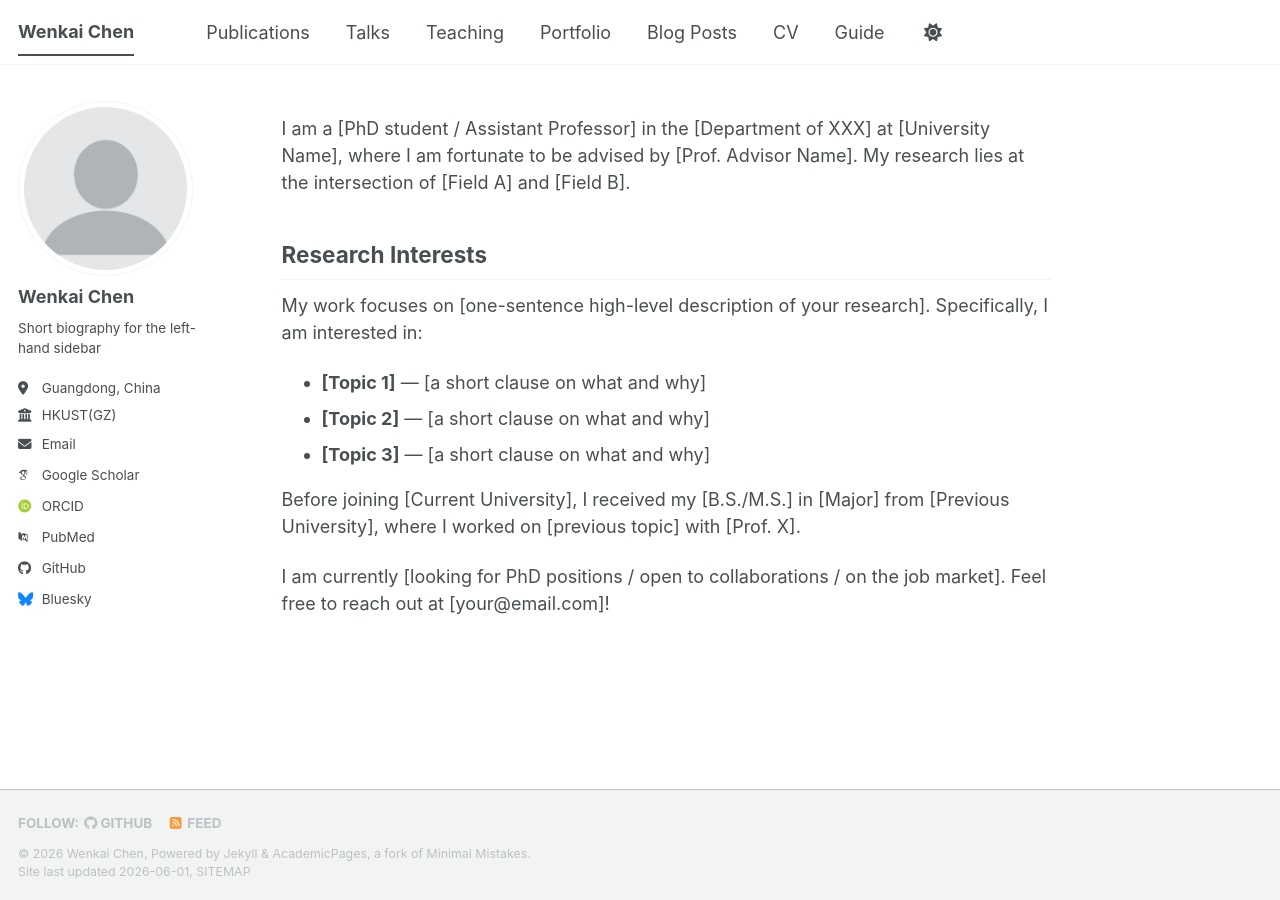
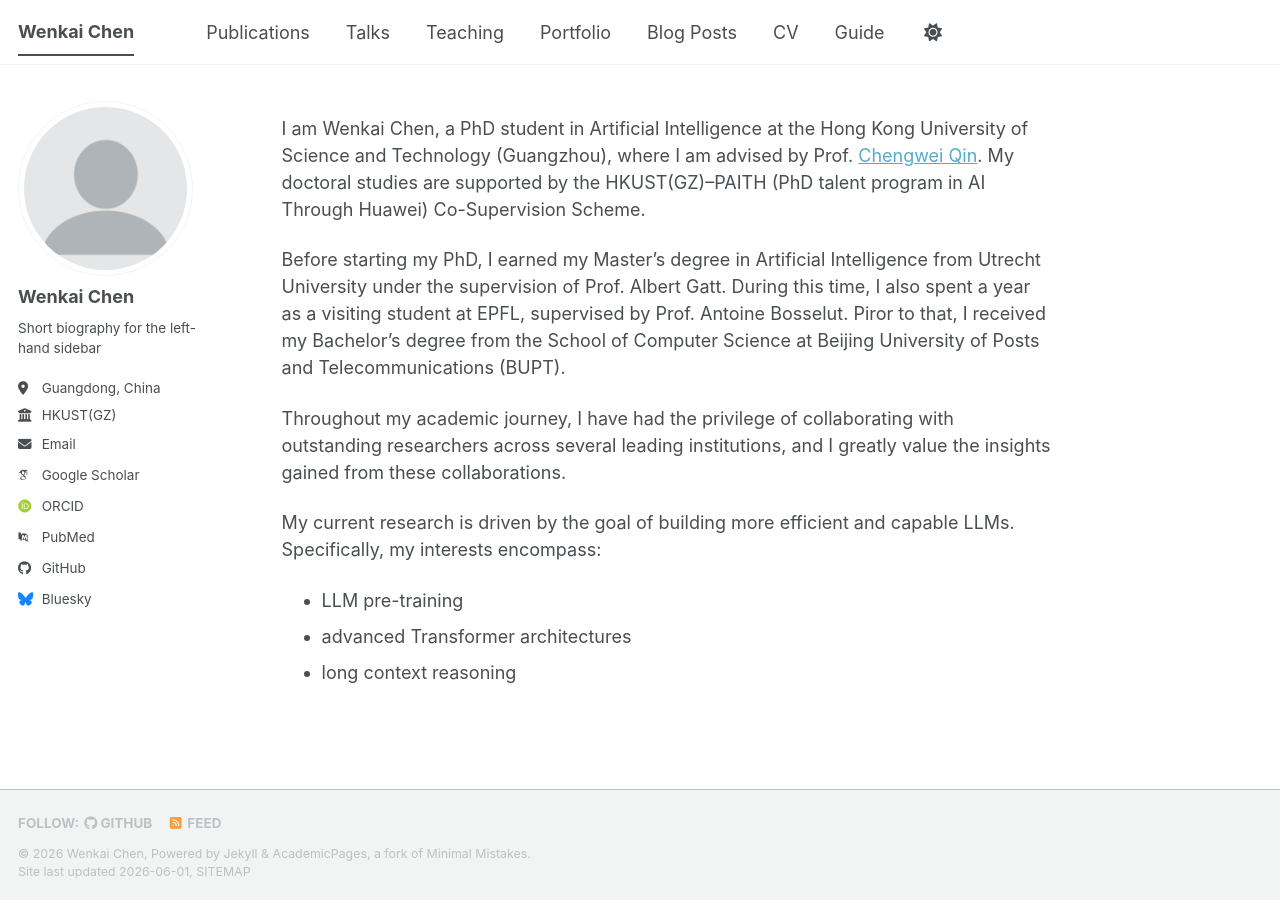
Before and after one commit to WK-Chen/WK-Chen.github.io, a Jekyll site: the page built from _pages/about.md, in a window 1280 px wide. Built offline with Jekyll 4.4.1, drawn with Linux system fonts in a browser that asks for light colours; some web fonts are replaced; a script bundle is joined from its source files by our own code; library files that are not in the unit come from our copies.

Commit message:
Update about.md

```diff
--- a/_pages/about.md
+++ b/_pages/about.md
@@ -7,21 +7,13 @@ redirect_from:
   - /about.html
 ---
 
-I am a [PhD student / Assistant Professor] in the [Department of XXX] at
-[University Name], where I am fortunate to be advised by [Prof. Advisor Name].
-My research lies at the intersection of [Field A] and [Field B].
+I am Wenkai Chen, a PhD student in Artificial Intelligence at the Hong Kong University of Science and Technology (Guangzhou), where I am advised by Prof. [Chengwei Qin](https://qcwthu.github.io/). My doctoral studies are supported by the HKUST(GZ)–PAITH (PhD talent program in AI Through Huawei) Co-Supervision Scheme.
 
-## Research Interests
+Before starting my PhD, I earned my Master's degree in Artificial Intelligence from Utrecht University under the supervision of Prof. Albert Gatt. During this time, I also spent a year as a visiting student at EPFL, supervised by Prof. Antoine Bosselut. Piror to that, I received my Bachelor's degree from the School of Computer Science at Beijing University of Posts and Telecommunications (BUPT).
 
-My work focuses on [one-sentence high-level description of your research].
-Specifically, I am interested in:
+Throughout my academic journey, I have had the privilege of collaborating with outstanding researchers across several leading institutions, and I greatly value the insights gained from these collaborations.
 
-- **[Topic 1]** — [a short clause on what and why]
-- **[Topic 2]** — [a short clause on what and why]
-- **[Topic 3]** — [a short clause on what and why]
-
-Before joining [Current University], I received my [B.S./M.S.] in [Major]
-from [Previous University], where I worked on [previous topic] with [Prof. X].
-
-I am currently [looking for PhD positions / open to collaborations /
-on the job market]. Feel free to reach out at [your@email.com]!
+My current research is driven by the goal of building more efficient and capable LLMs. Specifically, my interests encompass:
+- LLM pre-training
+- advanced Transformer architectures
+- long context reasoning
```
